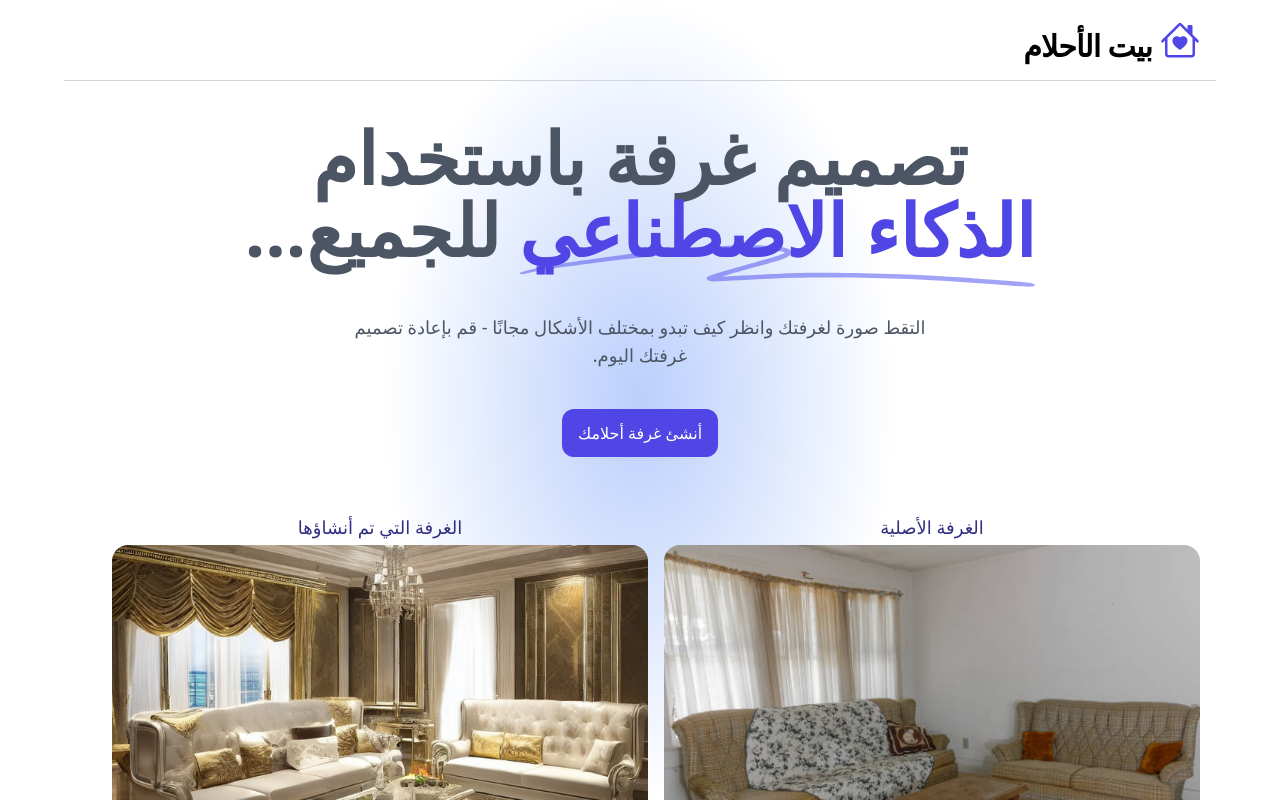
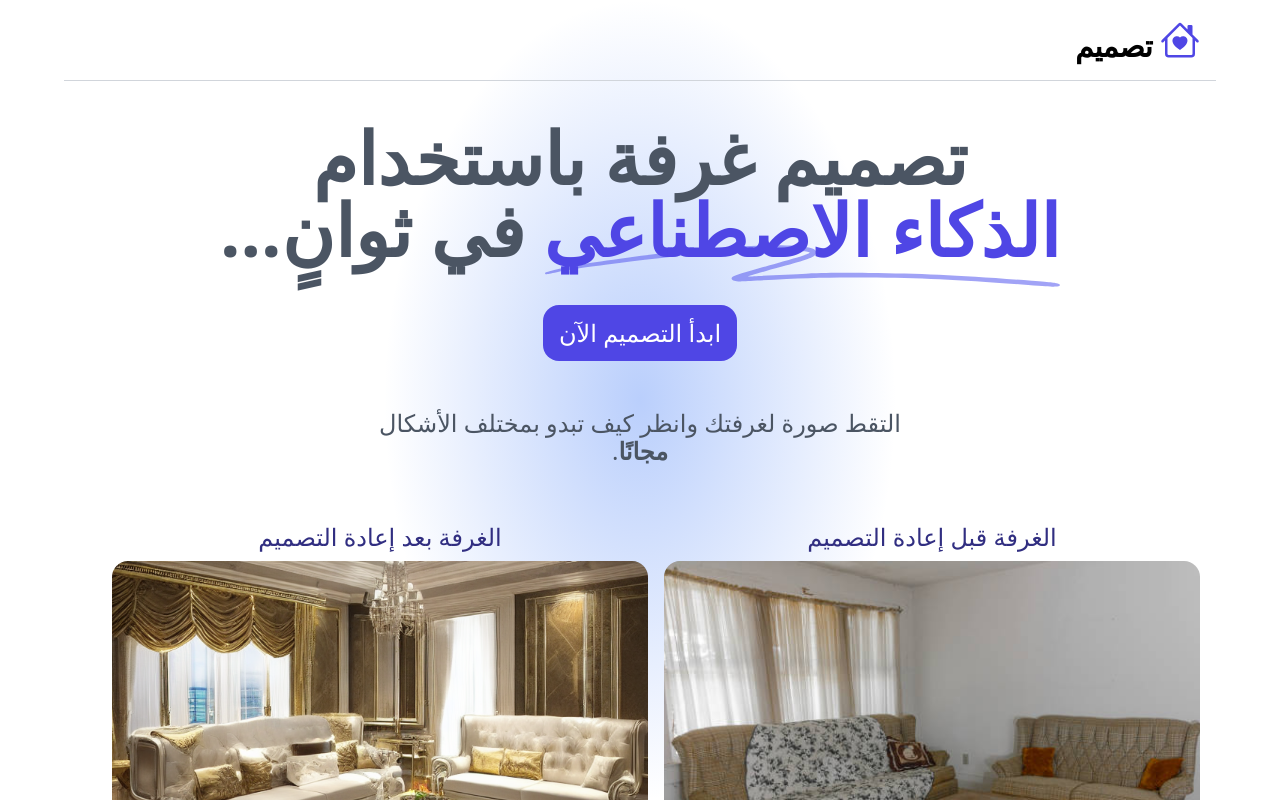
Before and after one commit to mostafa-anm/tasmeem, a Next.js app: page / in a window 1280 px wide. Shown: the top 800 px of the page. Built offline with nearby package versions, Linux system fonts and the light colour scheme; no server answers.

Commit message:
Improve wording

```diff
--- a/app/dream/page.tsx
+++ b/app/dream/page.tsx
@@ -12,7 +12,14 @@ import ResizablePanel from "../../components/ResizablePanel";
 import appendNewToName from "../../utils/appendNewToName";
 import downloadPhoto from "../../utils/downloadPhoto";
 import DropDown from "../../components/DropDown";
-import { roomType, rooms, themeType, themes, translateRoom, translateTheme } from "../../utils/dropdownTypes";
+import {
+  roomType,
+  rooms,
+  themeType,
+  themes,
+  translateRoom,
+  translateTheme,
+} from "../../utils/dropdownTypes";
 import uploaderConfig from "../../config/uploader";
 
 // Configuration for the uploader
@@ -81,12 +88,11 @@ export default function DreamPage() {
       headers: {
         "Content-Type": "application/json",
       },
-      body: JSON.stringify(
-        {
-          imageUrl: fileUrl,
-          theme: translateTheme(theme),
-          room: translateRoom(room)
-        }),
+      body: JSON.stringify({
+        imageUrl: fileUrl,
+        theme: translateTheme(theme),
+        room: translateRoom(room),
+      }),
     });
 
     let newPhoto = await res.json();
@@ -105,8 +111,9 @@ export default function DreamPage() {
       <Header />
       <main className="flex flex-1 w-full flex-col items-center justify-center text-center px-4 mt-12 sm:mb-0 mb-8">
         <h1 className="mx-auto max-w-4xl font-display text-4xl font-bold tracking-normal text-slate-700 sm:text-6xl mb-5">
-          صمم <span className="text-indigo-600">غرفة</span> أحلامك
+         قم بإعادة تصميم <span className="text-indigo-600"> غرفتك</span>
         </h1>
+
         <ResizablePanel>
           <AnimatePresence mode="wait">
             <motion.div className="flex justify-between items-center w-full flex-col mt-4">
@@ -121,7 +128,7 @@ export default function DreamPage() {
                         alt="1 icon"
                         className="ml-2"
                       />
-                      <p className="text-left font-medium">اختر شكل غرفتك</p>
+                      <p className="text-left font-medium text-xl">اختر شكل الغرفة المطلوبة.</p>
                     </div>
                     <DropDown
                       theme={theme}
@@ -140,13 +147,26 @@ export default function DreamPage() {
                         alt="2 icon"
                         className="ml-2"
                       />
-                      <p className="text-left font-medium">اختر نوع غرفتك</p>
+                      <p className="text-left font-medium text-xl">اختر نوع الغرفة المطلوبة.</p>
                     </div>
                     <DropDown
                       theme={room}
                       setTheme={(newRoom) => setRoom(newRoom as typeof room)}
                       themes={rooms}
                     />
+                  </div>
+                  <div className="mt-4 w-full max-w-sm">
+                    <div className="flex mt-6 w-96 items-center gap-2">
+                      <Image
+                        src="/number-3.svg"
+                        width={30}
+                        height={30}
+                        alt="3 icon"
+                      />
+                      <p className="text-left font-medium text-xl">
+                        قم بتحميل صورة الغرفة الحالية.
+                      </p>
+                    </div>
                   </div>
                 </>
               )}
--- a/app/page.tsx
+++ b/app/page.tsx
@@ -15,24 +15,23 @@ export default function HomePage() {
             <SquigglyLines />
             <span className="relative">الذكاء الاصطناعي</span>
           </span>{" "}
-          <span>للجميع...</span>
+          <span>في ثوانٍ...</span>
         </h1>
-        <h2 className="mx-auto mt-12 max-w-xl text-lg sm:text-gray-600 text-gray-700 leading-7">
-          التقط صورة لغرفتك وانظر كيف تبدو بمختلف الأشكال مجانًا - قم بإعادة
-          تصميم غرفتك اليوم.
-        </h2>
         <Link
-          className="bg-indigo-600 rounded-xl text-white font-medium px-4 py-3 sm:mt-10 mt-8 hover:bg-indigo-500 transition"
+          className="bg-indigo-600 rounded-2xl text-2xl text-white font-medium px-4 py-3 sm:mt-10 mt-8 hover:bg-indigo-500 transition"
           href="/dream"
         >
-          أنشئ غرفة أحلامك
+          ابدأ التصميم الآن
         </Link>
+        <h2 className="mx-auto mt-12 font-medium max-w-xl text-2xl sm:text-gray-600 text-gray-700 leading-7">
+          التقط صورة لغرفتك وانظر كيف تبدو بمختلف الأشكال <strong>مجانًا</strong>.
+        </h2>
         <div className="flex justify-between items-center w-full flex-col sm:mt-10 mt-6">
           <div className="flex flex-col space-y-10 mt-4 mb-16">
             <div className="flex sm:space-x-8 sm:flex-row flex-col gap-4">
               <div>
-                <h3 className="mb-1 font-medium text-lg text-indigo-900">
-                  الغرفة الأصلية
+                <h3 className="mb-2 font-medium text-2xl text-indigo-900">
+                الغرفة قبل إعادة التصميم
                 </h3>
                 <Image
                   alt="Original photo of a room with roomGPT.io"
@@ -43,8 +42,8 @@ export default function HomePage() {
                 />
               </div>
               <div className="sm:mt-0 mt-8">
-                <h3 className="mb-1 font-medium text-lg text-indigo-900">
-                  الغرفة التي تم أنشاؤها
+                <h3 className="mb-2 font-medium text-2xl text-indigo-900">
+                 الغرفة بعد إعادة التصميم
                 </h3>
                 <Image
                   alt="Generated photo of a room with roomGPT.io"
--- a/config/site.ts
+++ b/config/site.ts
@@ -12,9 +12,9 @@ export interface SiteConfig {
 }
 
 export const siteConfig: SiteConfig = {
-  siteName: "بيت الأحلام",
+  siteName: "تصميم",
   title: "تصميم غرفة باستخدام الذكاء الاصطناعي",
-  description: "أنشئ غرفة أحلامك في ثوانٍ.",
+  description: "صمم غرفة أحلامك في ثوانٍ.",
   socialLinks: {
     twitter: "https://twitter.com/your-twitter",
     youtube: "https://youtube.com/your-youtube",
```
Also changed, not shown: public/number-3.svg (added).
